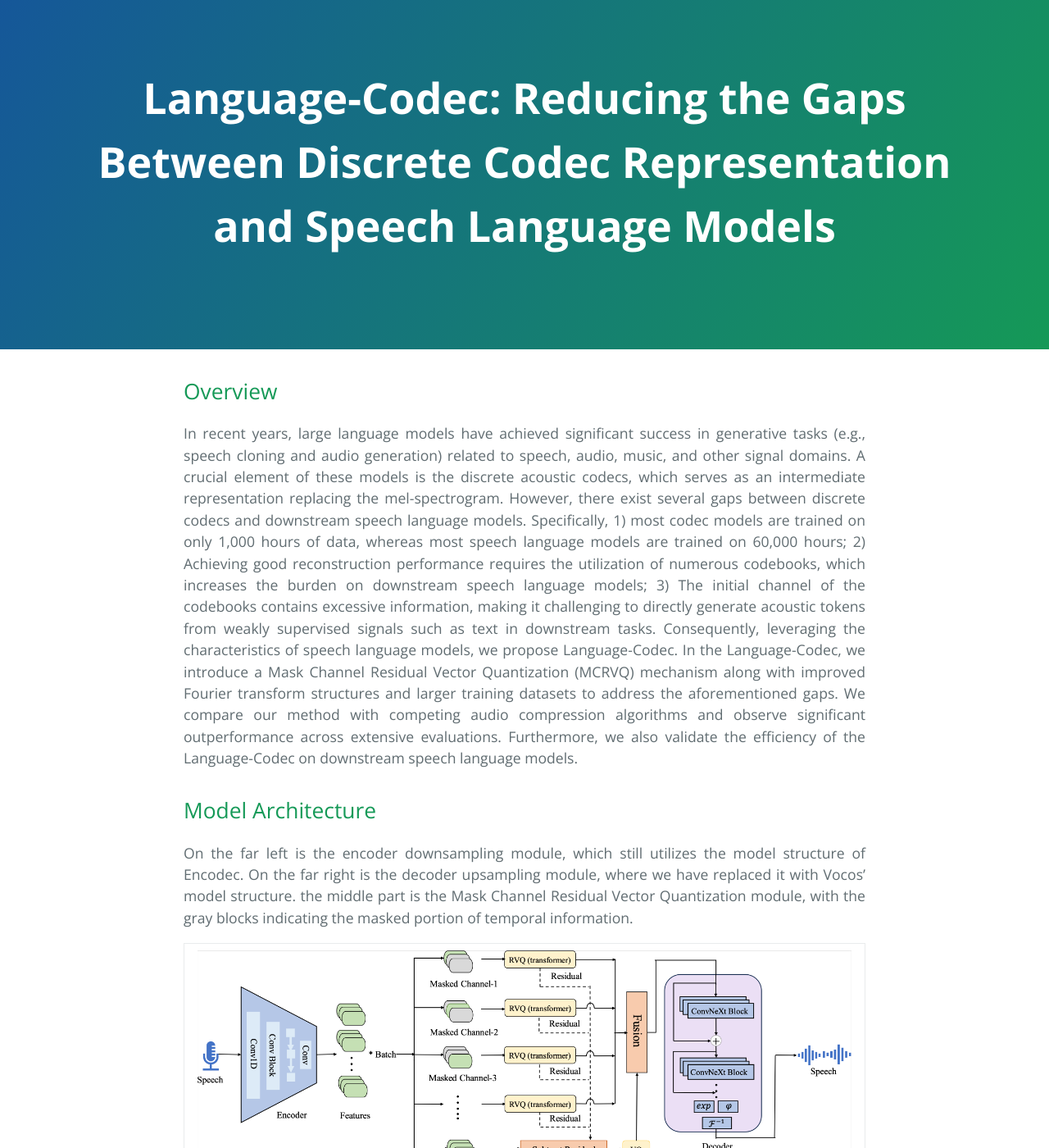
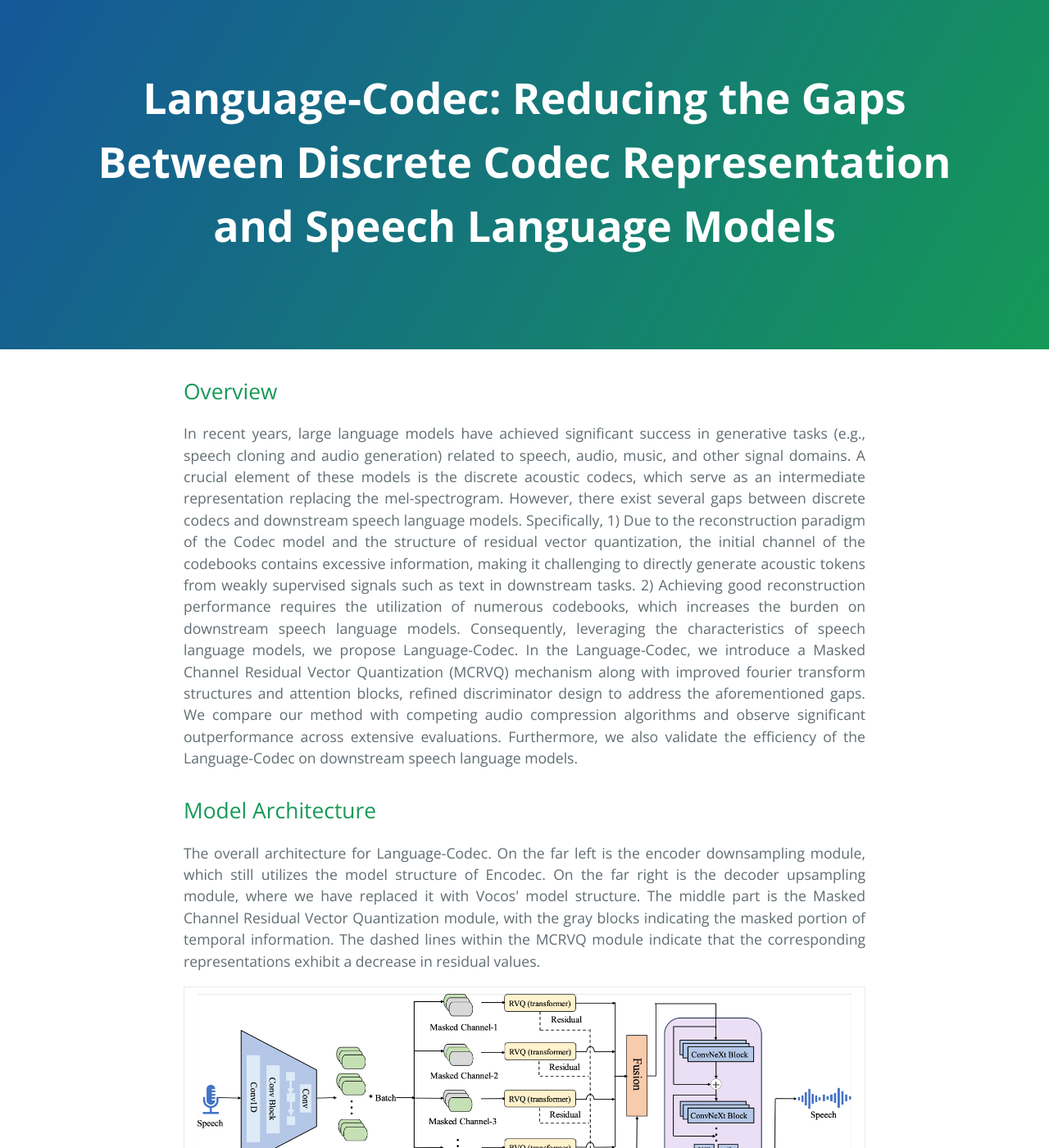
Before and after one commit to languagecodec/languagecodec.github.io, a Jekyll site: the page built from index.md, in a window 1280 px wide and 1400 px high. Shown: the whole window at 82% size. Built offline with Jekyll 4.4.1, drawn with Linux system fonts in a browser that asks for light colours; our own code applies the rules of GitHub Pages for plain Markdown files; the repository's description, which GitHub fills in, is left out.

Commit message:
Update index.md

```diff
--- a/index.md
+++ b/index.md
@@ -2,16 +2,13 @@
 
 ## Overview
 <p align="justify">
-In recent years, large language models have achieved significant success in generative tasks (e.g., speech cloning and audio generation) related to speech, audio, music, and other signal domains. A crucial element of these models is the discrete acoustic codecs, which serves as an intermediate representation replacing the mel-spectrogram. However, there exist several gaps between discrete codecs and downstream speech language models. Specifically, 1) most codec models are trained on only 1,000 hours of data, whereas most speech language models are trained on 60,000 hours; 2) Achieving good reconstruction performance requires the utilization of numerous codebooks, which increases the burden on downstream speech language models; 3) The initial channel of the codebooks contains excessive information, making it challenging to directly generate acoustic tokens from weakly supervised signals such as text in downstream tasks. Consequently, leveraging the characteristics of speech language models, we propose Language-Codec. In the Language-Codec, we introduce a Mask Channel Residual Vector Quantization (MCRVQ) mechanism along with improved Fourier transform structures and larger training datasets to address the aforementioned gaps. We compare our method with competing audio compression algorithms and observe significant outperformance across extensive evaluations. Furthermore, we also validate the efficiency of the Language-Codec on downstream speech language models.
+In recent years, large language models have achieved significant success in generative tasks (e.g., speech cloning and audio generation) related to speech, audio, music, and other signal domains. A crucial element of these models is the discrete acoustic codecs, which serve as an intermediate representation replacing the mel-spectrogram. However, there exist several gaps between discrete codecs and downstream speech language models. Specifically, 1) Due to the reconstruction paradigm of the Codec model and the structure of residual vector quantization, the initial channel of the codebooks contains excessive information, making it challenging to directly generate acoustic tokens from weakly supervised signals such as text in downstream tasks. 2) Achieving good reconstruction performance requires the utilization of numerous codebooks, which increases the burden on downstream speech language models. Consequently, leveraging the characteristics of speech language models, we propose Language-Codec. In the Language-Codec, we introduce a Masked Channel Residual Vector Quantization (MCRVQ) mechanism along with improved fourier transform structures and attention blocks, refined discriminator design to address the aforementioned gaps. We compare our method with competing audio compression algorithms and observe significant outperformance across extensive evaluations. Furthermore, we also validate the efficiency of the Language-Codec on downstream speech language models.
 </p>
 
 ## Model Architecture
 
 <p align="justify">
-On the far left is the encoder downsampling module, which
-still utilizes the model structure of Encodec. On the far right is the decoder upsampling module, where we have
-replaced it with Vocos’ model structure. the middle part is the Mask Channel Residual Vector Quantization module,
-with the gray blocks indicating the masked portion of temporal information.
+The overall architecture for Language-Codec. On the far left is the encoder downsampling module, which still utilizes the model structure of Encodec. On the far right is the decoder upsampling module, where we have replaced it with Vocos' model structure. The middle part is the Masked Channel Residual Vector Quantization module, with the gray blocks indicating the masked portion of temporal information. The dashed lines within the MCRVQ module indicate that the corresponding representations exhibit a decrease in residual values.
 </p>
 
 <table>
```
